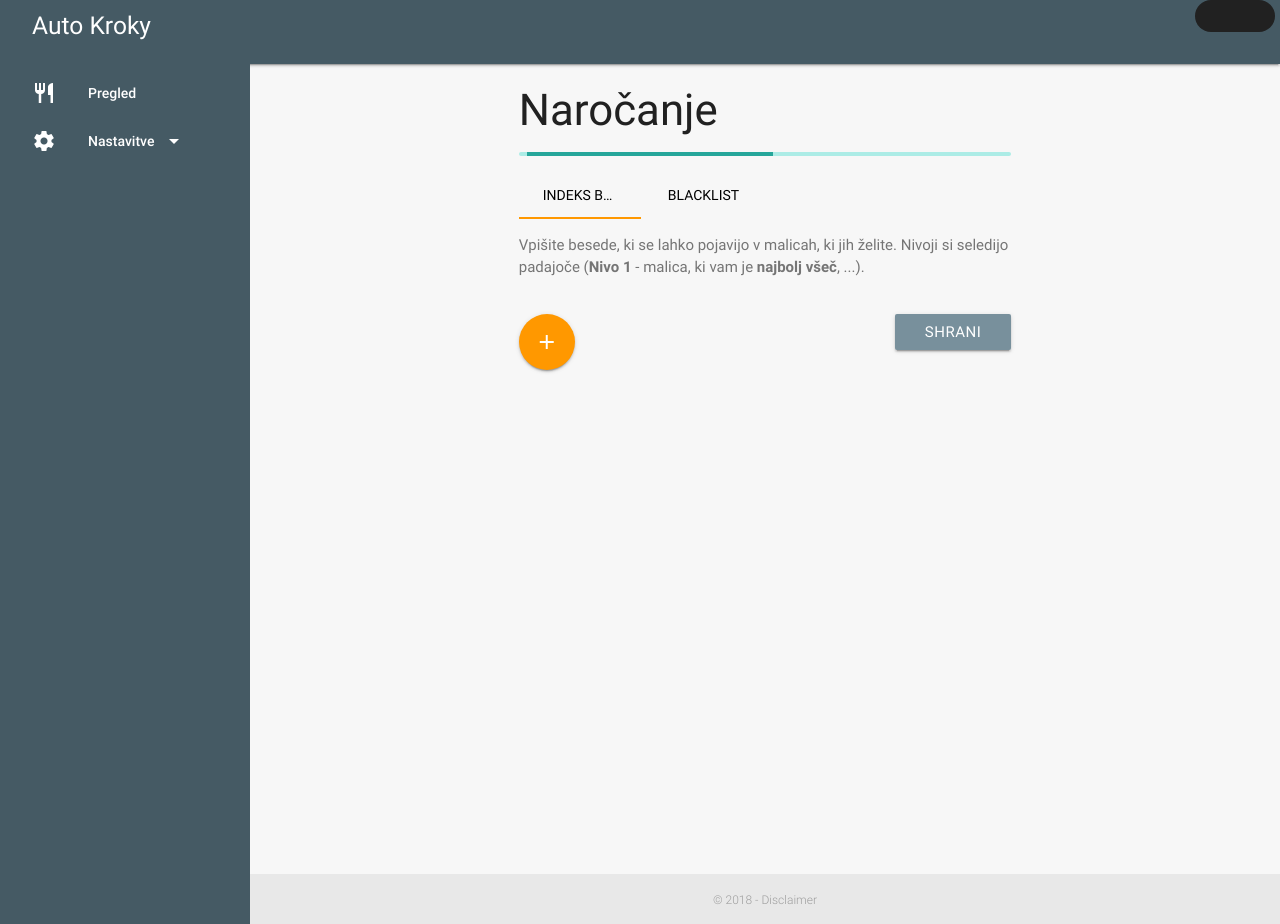
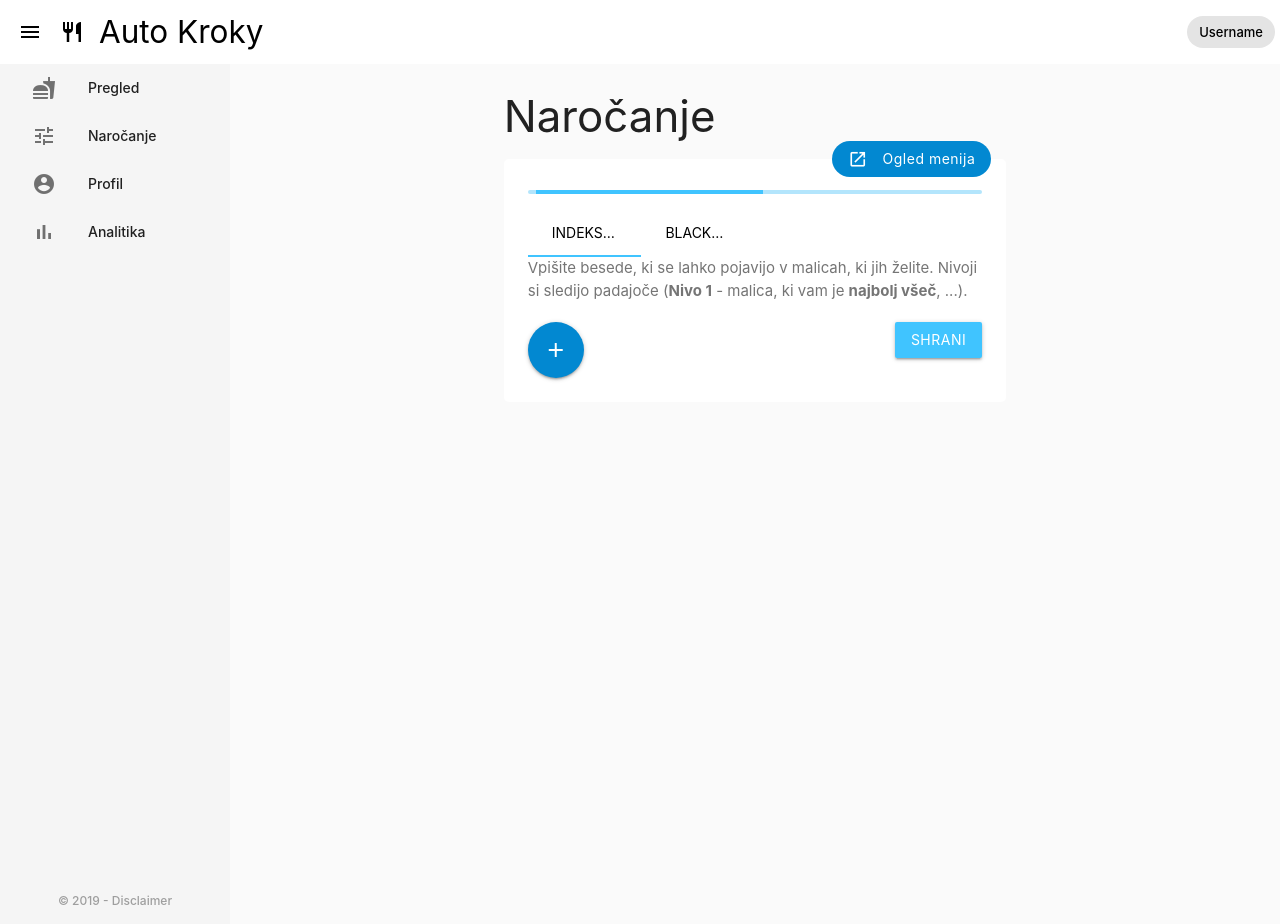
Before and after one commit to TjanL/Auto-Kroky, a PHP site: page /html/preferences.html in a window 1280 px wide. Run offline with PHP 8.4, Linux system fonts and the light colour scheme.

Commit message:
Updated Materializecss to 1.0.0 and changed the style.

```diff
--- a/html/preferences.html
+++ b/html/preferences.html
@@ -1,9 +1,9 @@
 <!DOCTYPE html>
 <html>
    <head>
+      <title></title>
       <meta charset="utf-8">
       <meta name="viewport" content="width=device-width, initial-scale=1.0"/>
-	<meta name="theme-color" content="#455a64">
       <meta property="og:locale" content="sl_SI">
       <meta property="og:url" content="https://autokroky.ddns.net">
       <meta property="og:type" content="website">
@@ -14,59 +14,60 @@
       <meta name="author" content="Tjan Ljubešek">
       <link rel="shortcut icon" type="image/ico" href="/public/assets/favicon.ico"/>
       <title>Naročanje - Auto Kroky</title>
-	<link rel="stylesheet" href="https://cdnjs.cloudflare.com/ajax/libs/materialize/0.100.2/css/materialize.min.css">
+      <link rel="stylesheet" href="https://cdnjs.cloudflare.com/ajax/libs/materialize/1.0.0/css/materialize.min.css">
       <link href="https://fonts.googleapis.com/icon?family=Material+Icons" rel="stylesheet">
       <link href="/public/css/stylesheet.css" rel="stylesheet">
    </head>
-
-<body>
-	<nav class="blue-grey darken-2">
-		<a href="#" data-activates="slide-out" class="button-collapse"><i class="material-icons">menu</i></a>
-		<i class="material-icons white-text brand-logo center hide-on-med-and-up show-on-medium">restaurant</i>
+   <body class="grey lighten-5">
+      <div class="navbar-fixed">
+         <nav class="white z-depth-0">
             <div class="nav-wrapper">
-		  <ul class="right">
-			<li><div id="username" class="grey darken-4 white-text chip center dropdown-logout" style="min-width: 80px;" data-activates='dropdown1'><?php echo htmlspecialchars($_SESSION['username']); ?></div></li>
-			<ul id='dropdown1' class='dropdown-content'>
-				<li><a href="logout" class="grey-text text-darken-4"><i class="material-icons">exit_to_app</i>Odjava</a></li>
-			</ul>
+               <a href="#" data-target="sidenav" class="black-text sidenav-trigger show-on-large"><i class="material-icons">menu</i></a>
+               <a href="/" class="black-text brand-logo"><i class="material-icons">restaurant</i>Auto Kroky</a>
+               <ul class="right hide-on-med-and-down">
+                  <li><a id="username" class="black-text chip dropdown-trigger center" href="#" data-target="logout" style="min-width: 80px;">Username</a></li>
                </ul>
             </div>
          </nav>
-
-	<ul id="slide-out" class="side-nav fixed blue-grey darken-2 z-depth-0">
-	  <li class="logo"><a class="white-text" href="/"><h5>Auto Kroky</h5></a></li>
-	  <li><div class="divider transparent"></div></li>
-	  <li><a class="white-text" href="/"><i class="material-icons white-text">restaurant</i>Pregled</a></li>
-	  <li class="no-padding">
-		<li><a class="dropdown-button white-text" href="" data-activates="dropdown-settings"><i class="material-icons white-text">settings</i>Nastavitve<i class="material-icons right white-text">arrow_drop_down</i></a></li>
-		<ul id='dropdown-settings' class='dropdown-content'>
+      </div>
+      <ul id="logout" class="dropdown-content">
+         <li><a href="logout" class="black-text"><i class="material-icons">exit_to_app</i>Odjava</a></li>
+      </ul>
+      <ul class="sidenav sidenav-fixed z-depth-0 grey lighten-4" id="sidenav">
+         <li><a href="index"><i class="material-icons">fastfood</i>Pregled</a></li>
          <li><a href=""><i class="material-icons">tune</i>Naročanje</a></li>
          <li><a href="profile"><i class="material-icons">account_circle</i>Profil</a></li>
+         <li><a href=""><i class="material-icons">bar_chart</i>Analitika</a></li>
+         <li class="hide-on-med-and-up"><a href="logout"><i class="material-icons">exit_to_app</i>Odjava</a></li>
+         <li class="sidenav-footer">
+            <a class="grey-text waves-effect" href="disclaimer">
+               <div class="center"><label>© 2019 - Disclaimer</label></div>
+            </a>
+         </li>
       </ul>
-	</ul>
-
-	<main class="grey-text text-darken-4 z-depth-0">
+      <main>
          <div class="row">
             <div class="col offset-s0 s12 offset-m2 m8 offset-l3 l6">
                <h3>Naročanje</h3>
-				<div style="min-height: 4px;margin: .5rem 0 1rem 0;">
-					<div class="progress">
-						<div class="indeterminate"></div>
+               <a href="http://www.kroky.si" class="waves-effect waves-light btn right light-blue darken-2 z-depth-0 card-btn"><i class="material-icons left">launch</i>Ogled menija</a>
+               <div class="card z-depth-0 white">
+                  <div class="card-content black-text">
+                     <div class="preloader">
+                        <div class="progress light-blue lighten-4">
+                           <div class="indeterminate light-blue accent-2"></div>
                         </div>
                      </div>
                      <ul class="tabs transparent">
                         <li class="tab col s3"><a class="active black-text" href="#index">Indeks besed</a></li>
                         <li class="tab col s3"><a class="black-text" href="#blacklist">Blacklist</a></li>
-					<div class="indicator orange"></div>
+                        <li class="indicator light-blue darken-2"></li>
                      </ul>
-
                      <div id="index">
-					<p class="caption grey-text text-darken-1">Vpišite besede, ki se lahko pojavijo v malicah, ki jih želite. Nivoji si seledijo padajoče (<b>Nivo 1</b> - malica, ki vam je <b>najbolj všeč</b>, ...).</p>
+                        <p class="caption grey-text text-darken-1">Vpišite besede, ki se lahko pojavijo v malicah, ki jih želite. Nivoji si sledijo padajoče (<b>Nivo 1</b> - malica, ki vam je <b>najbolj všeč</b>, ...).</p>
                         <div id="levels"></div>
                         <div class="row"></div>
-					<a id="addLevel" class="btn-floating btn-large waves-effect waves-light orange"><i class="material-icons">add</i></a>
-					<a id="shrani" class="waves-effect waves-light btn blue-grey lighten-1 right">Shrani</a>
-
+                        <a id="addLevel" class="btn-floating btn-large waves-effect waves-light light-blue darken-2"><i class="material-icons">add</i></a>
+                        <a id="shrani" class="waves-effect btn light-blue accent-2 right">Shrani</a>
                         <div id="modal1" class="modal">
                            <div class="modal-content">
                               <h4>Ali res želite izbrisati nivo?</h4>
@@ -78,31 +79,21 @@
                            </div>
                         </div>
                      </div>
-
                      <div id="blacklist">
                         <p class="caption grey-text text-darken-1">Vpišite besede, ki se <b>ne smejo</b> pojaviti v malicah, ki jih želite.</p>
                         <div id="blacklistLevels"></div>
-					<div class="row"></div>
-					<a id="shrani1" class="waves-effect waves-light btn blue-grey lighten-1 right">Shrani</a>
+                        <div class="row">
+                           <a id="shrani1" class="waves-effect waves-light btn light-blue accent-2 right">Shrani</a>
                         </div>
                      </div>
                   </div>
-
-	</main>
-
-	<footer class="page-footer transparent" style="padding-top: 0;">
-		<div class="footer-copyright">
-			<div class="container">
-				<div class="center"><label>© 2018 - <a class="grey-text" href="disclaimer">Disclaimer</a></label></div>
                </div>
             </div>
-	</footer>
-
+         </div>
+      </main>
    </body>
-
    <script src="https://code.jquery.com/jquery-3.3.1.min.js" integrity="sha256-FgpCb/KJQlLNfOu91ta32o/NMZxltwRo8QtmkMRdAu8=" crossorigin="anonymous"></script>
-<script src="https://cdnjs.cloudflare.com/ajax/libs/materialize/0.100.2/js/materialize.min.js"></script>
+   <script src="https://cdnjs.cloudflare.com/ajax/libs/materialize/1.0.0/js/materialize.min.js"></script>
    <script src="/public/js/main.js"></script>
    <script src="/public/js/preferences.js"></script>
-
 </html>
--- a/public/css/stylesheet.css
+++ b/public/css/stylesheet.css
@@ -1,25 +1,77 @@
-body {
-	background-color: #f7f7f7;
-	display: flex;
-	min-height: 100vh;
-	flex-direction: column;
+header,
+main,
+footer {
+	padding-left: 230px;
 }
 
-main {
-	flex: 1 0 auto;
+.sidenav {
+	margin-top: 64px;
+	width: 230px;
+	height: 100%;
 }
 
-header, main, footer, nav {
-	padding-left: 250px;
+.sidenav-footer {
+	position: fixed;
+	bottom: 64px;
+	width: 100%;
 }
 
-@media only screen and (max-width : 992px) {
-	header, main, footer, nav {
+@media only screen and (max-width: 992px) {
+	header,
+	main,
+	footer {
 		padding-left: 0;
+	}
+	.sidenav {
+		margin-top: 0;
+	}
+	.sidenav-footer {
+		bottom: 0;
 	}
 }
 
-.select-dropdown {
-	overflow-y: auto !important;
-	max-height: 400px;
+.card {
+	border-radius: 5px;
 }
+
+.preloader {
+	min-height: 4px;
+	margin: .5rem 0 1rem 0;
+}
+
+.card-btn,
+.card-btn-bottom {
+	border-radius: 20px;
+	margin: -18px 15px;
+	text-transform: none;
+}
+
+.card-btn-bottom {
+	margin: -33px 15px;
+}
+
+.tabs .indicator {
+	background-color: #40c4ff;
+}
+
+.tabs .tab a:focus,
+.tabs .tab a:focus.active {
+	background-color: #e1f5fe;
+}
+
+.switch label input[type=checkbox]:checked+.lever {
+	background-color: #80d8ff;
+}
+
+.switch label input[type=checkbox]:checked+.lever:after {
+	background-color: #40c4ff;
+}
+
+.chip:focus {
+	background-color: #40c4ff;
+}
+
+.chips.focus,
+input:focus {
+	border-bottom: 1px solid #40c4ff !important;
+}
--- a/public/js/main.js
+++ b/public/js/main.js
@@ -1,7 +1,13 @@
+$('.sidenav').sidenav();
+
 $.get({
 	url: "/api/get_user",
 	success: function(data) {
 		$("#username").text(data["username"]);
+		$('.dropdown-trigger').dropdown({
+            hover: true,
+            constrainWidth: false
+         });
 	},
 	dataType: "json"
 });
--- a/public/js/preferences.js
+++ b/public/js/preferences.js
@@ -34,10 +34,10 @@ function addLevel(tags = []) {
 		chips[i] = {"tag": tags[i]};
 	}
 
-	$("#levels").append('<div id="level'+ levelNum +'"><h5><span>Nivo '+ levelNum +'</span><a href="#modal1" class="modal-trigger waves-effect waves-dark btn-flat right"><i class="material-icons">remove</i></a></h5><div class="chips"></div></div>');
-	Materialize.fadeInImage('#level'+ levelNum);
+	$("#levels").append('<div id="level'+ levelNum +'" style="display: none;"><h5><span>Nivo '+ levelNum +'</span><a href="#modal1" class="modal-trigger waves-effect waves-dark btn-flat right"><i class="material-icons">remove</i></a></h5><div class="chips"></div></div>');
+	$('#level'+ levelNum).fadeIn(500);
 
-	$('#level'+levelNum).find("div").material_chip({
+	$('#level'+levelNum).find("div").chips({
 		data: chips,
 		placeholder: 'npr. Skutni štruklji',
 		secondaryPlaceholder: 'Dodaj'
@@ -53,7 +53,7 @@ function addBlacklist(tags = []) {
 	}
 
 	$("#blacklistLevels").append('<div id="blacklistLevel"><div class="chips"></div></div>');
-	$('#blacklistLevel').find("div").material_chip({
+	$('#blacklistLevel').find("div").chips({
 		data: chips,
 		placeholder: 'npr. Piščanec',
 		secondaryPlaceholder: 'Dodaj'
@@ -80,21 +80,12 @@ $.get({
 	dataType: "json"
 });
 
-// Initialize collapse button
-$(".button-collapse").sideNav({
-	menuWidth: 250
-});
+$('.tabs').tabs();
 
 $('.modal').modal({
-	ready: function(modal, trigger) { // Callback for Modal open. Modal and trigger parameters available.
+	onOpenStart: function(modal, trigger) { // Callback for Modal open. Modal and trigger parameters available.
 		lastRemove = trigger;
 	}
-});
-
-$('.dropdown-logout').dropdown({
-	constrainWidth: false, // Does not change width of dropdown to that of the activator
-	hover: true, // Activate on hover
-	alignment: 'center' // Displays dropdown with edge aligned to the left of button
 });
 
 $("#addLevel").click(function () { addLevel(); });
@@ -104,7 +95,7 @@ $("#shrani, #shrani1").click(function() {
 	var levels = [];
 	$("#levels > div").each(function() {
 		var tmp = [];
-		var chipData = $(this).children(".chips").material_chip('data');
+		var chipData = M.Chips.getInstance($(this).children(".chips")[0]).chipsData;
 		if (chipData.length != 0) {
 			for (var i = 0; i < chipData.length; i++) {
 				tmp.push(chipData[i]["tag"]);
@@ -120,7 +111,7 @@ $("#shrani, #shrani1").click(function() {
 	resetLevels();
 
 	var blacklist = [];
-	var chipData = $("#blacklistLevel").children(".chips").material_chip('data');
+	var chipData = M.Chips.getInstance($("#blacklistLevel").children(".chips")[0]).chipsData;
 	if (chipData.length != 0) {
 		for (var i = 0; i < chipData.length; i++) {
 			blacklist.push(chipData[i]["tag"]);
@@ -132,11 +123,11 @@ $("#shrani, #shrani1").click(function() {
 		data: JSON.stringify({"levels": levels, "blacklist": blacklist}),
 		success: function() {
 			$(".progress").fadeOut(500);
-			Materialize.toast('Shranjeno!', 4000) // 4000 is the duration of the toast
+			M.toast({html: 'Shranjeno!'})
 		},
 		error: function() {
 			$(".progress").fadeOut(500);
-			Materialize.toast('Napaka! Poskusite kasneje', 4000) // 4000 is the duration of the toast
+			M.toast({html: 'Napaka! Poskusite kasneje'})
 		},
 		contentType: "application/json",
 		dataType: "json"
--- a/public/js/register.js
+++ b/public/js/register.js
@@ -1,3 +1,4 @@
+$('.modal').modal();
 $("#register").click(function () {
 	var username = $("#username").val()
 	var password = $("#password").val()
```
Also changed, not shown: html/disclaimer.html (+28 -50 lines), html/index.html (+33 -39 lines), html/login.html (+9 -13 lines), html/profile.html (+34 -47 lines), html/register.html (+6 -12 lines), public/css/login.css (+19 -0 lines), public/js/log.js (+0 -12 lines), public/js/profile.js (+6 -20 lines). Lines whose indentation alone changed are shown as unchanged.
